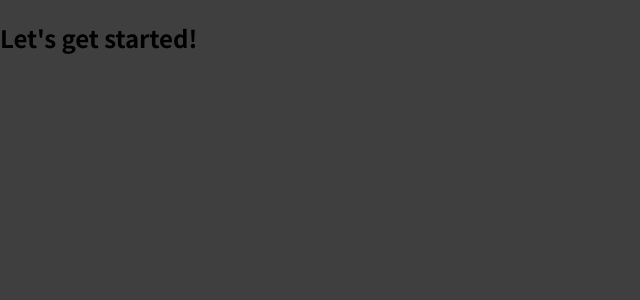
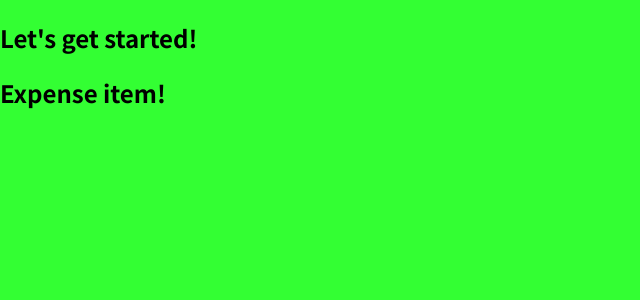
Before and after one commit to Manjunathmaju/React-traning, a JavaScript app in the folder react-complete-guide/: page / in a window 1280 px wide. Shown: the top 300 px of the page, without its empty margins (0-640 px from the left). Built offline with nearby package versions, Linux system fonts and the light colour scheme.

Commit message:
I created my first custom components!!

```diff
--- a/react-complete-guide/src/App.js
+++ b/react-complete-guide/src/App.js
@@ -1,9 +1,14 @@
+import ExpenseItem from "./components/ExpenseItem";//
 function App() {
-  return (
+  return (//spicale feature JSX invented by react team
     <div>
       <h2>Let's get started!</h2>
+      <ExpenseItem></ExpenseItem>
     </div>
+    //lower html elements are default html element
+    //upper case html element us costume componte
   );
 }
-
+// react is componet and component is costume html element
+// react is work as all costume components to normal js code
 export default App;
--- /dev/null
+++ b/react-complete-guide/src/components/ExpenseItem.js
@@ -0,0 +1,7 @@
+//starting letter should by in captial letter
+//A component is a just a Js function, a spical function
+function ExpenseItem() {// Again the file name should be same as file name
+    return (<div><h2>Expense item!</h2></div>)
+}
+
+export default ExpenseItem;
--- a/react-complete-guide/src/index.css
+++ b/react-complete-guide/src/index.css
@@ -10,5 +10,5 @@ html {
 
 body {
   margin: 0;
-  background-color: #3f3f3f;
+  background-color: #3f3f;
 }
--- a/react-complete-guide/src/index.js
+++ b/react-complete-guide/src/index.js
@@ -1,3 +1,4 @@
+//This is our MAIN component file which executed first
 import ReactDOM from 'react-dom/client';
 
 import './index.css';
```
